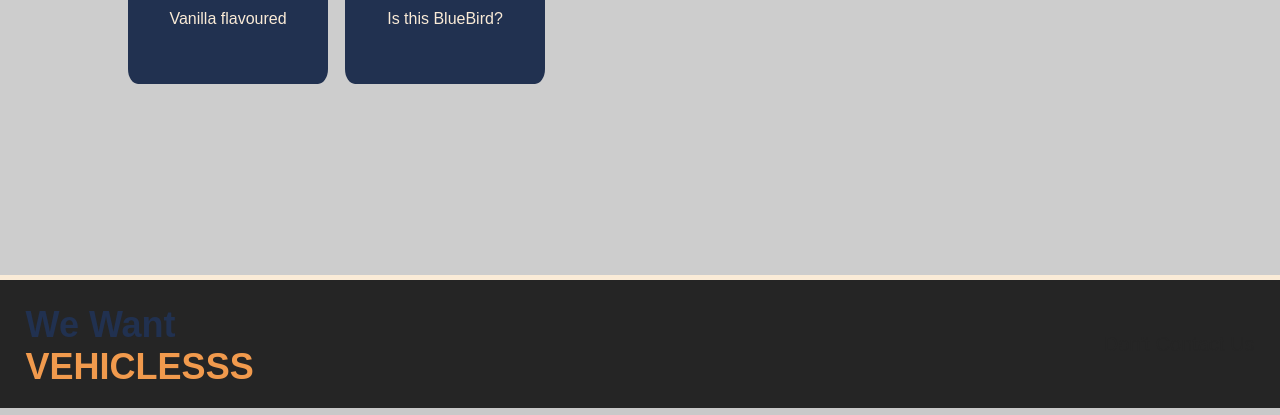
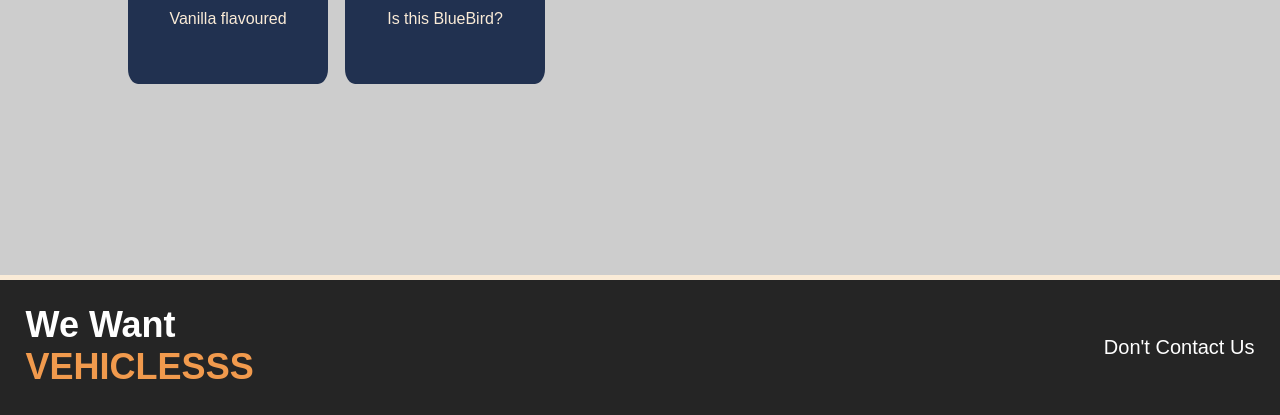
Before and after one commit to KenKomKom/trading_card, a Django app: page /main in a window 1280 px wide. Shown: the part 1539-1954 px from the top of the page. Run offline with Django 4.2, Linux system fonts and the light colour scheme; data comes from the database, SQL or seed files in the repository.

Commit message:
UPDATE CSS

```diff
--- a/static/show_card.css
+++ b/static/show_card.css
@@ -120,10 +120,11 @@ footer{
 footer #footerTitle{
     font-size: 36px;
     padding-left: 2%;
-    color: #213150;
+    color: #FFFFFF;
+    padding-bottom: 0.5%;
 }
 footer p{
     font-size: 20px;
-    color: #252525;
+    color: #FFFFFF;
     padding-right: 2%;
 }
```
